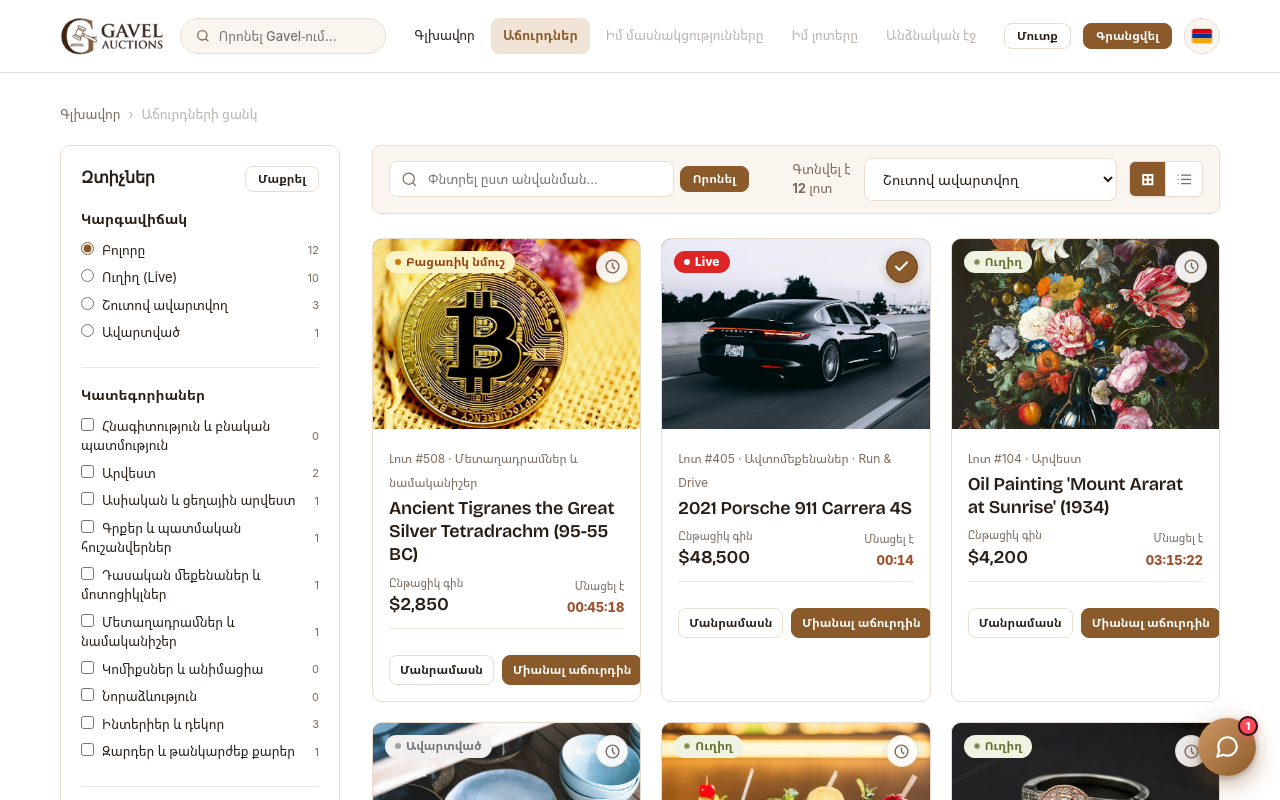
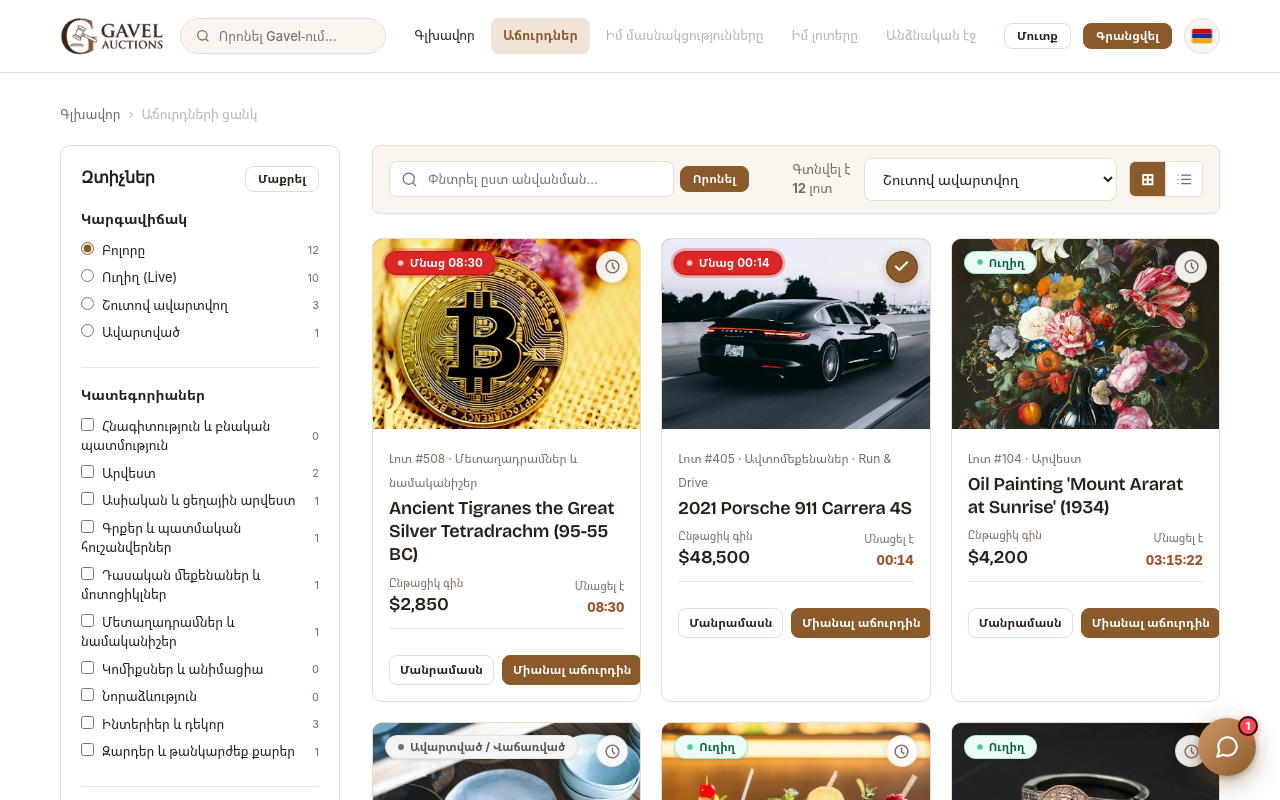
Before and after one commit to inc-xchoayv/Gavel-AuctionPlatform, a React (Vite) app: page /auctions in a window 1280 px wide. Shown: the top 800 px of the page. Built offline with nearby package versions, Linux system fonts and the light colour scheme.

Commit message:
feat: implement 4 auction status modes (live, ending soon, upcoming, ended/sold) on cards

```diff
--- a/src/components/LotCard.jsx
+++ b/src/components/LotCard.jsx
@@ -14,22 +14,55 @@ export default function LotCard({ lot, viewMode = "grid" }) {
   const catObj = categoriesData.find((c) => c.id === lot.categoryId);
   const categoryLabel = catObj?.name?.[lang] || catObj?.name?.en || lot.categoryId;
 
-  // Բեյջի տեսակը
+  // 4 Action Modes:
+  // 1. Live (Ուղիղ) -> lot.status === "active" && !isEndingSoon
+  // 2. Ending soon / < 15m (Մնաց XX:XX) -> lot.status === "active" && isEndingSoon (pulsing red)
+  // 3. Upcoming (Շուտով) -> lot.status === "upcoming"
+  // 4. Ended (Ավարտված / Վաճառված) -> lot.status === "ended"
+  const isEndingSoon = (() => {
+    if (lot.status !== "active") return false;
+    if (lot.isEndingSoon) return true;
+    if (!lot.endsIn) return false;
+    const raw = String(lot.endsIn).trim();
+    const parts = raw.split(":").map((p) => parseInt(p, 10));
+    if (parts.length === 2 && !isNaN(parts[0])) {
+      return parts[0] < 15;
+    }
+    if (parts.length === 3 && !isNaN(parts[0]) && !isNaN(parts[1])) {
+      return parts[0] === 0 && parts[1] < 15;
+    }
+    return false;
+  })();
+
   let badgeEl = null;
-  if (lot.badge === "copart-live") {
+  if (lot.status === "ended" || lot.badge === "ended") {
     badgeEl = (
-      <span className="chip copart-live">
-        <span className="copart-dot"></span> Live
+      <span className="chip chip-ended">
+        <span className="chip-dot"></span>
+        {t("mode_ended") || "Ավարտված / Վաճառված"}
       </span>
     );
   } else if (lot.status === "upcoming" || lot.badge === "upcoming") {
-    badgeEl = <span className="chip upcoming">{t("rec_badge_antique") || "Upcoming"}</span>;
-  } else if (lot.status === "ended" || lot.badge === "ended") {
-    badgeEl = <span className="chip end">{t("chip_ended") || "Ended"}</span>;
-  } else if (lot.badge === "rare") {
-    badgeEl = <span className="chip rare">{t("rec_badge_rare") || "Rare"}</span>;
+    badgeEl = (
+      <span className="chip chip-upcoming">
+        <span className="chip-dot"></span>
+        {t("mode_upcoming") || "Շուտով"}
+      </span>
+    );
+  } else if (isEndingSoon) {
+    badgeEl = (
+      <span className="chip chip-ending">
+        <span className="chip-dot"></span>
+        {t("mode_ending_prefix") || "Մնաց"} {lot.endsIn || "00:14"}
+      </span>
+    );
   } else {
-    badgeEl = <span className="chip live">{t("chip_live") || "Live"}</span>;
+    badgeEl = (
+      <span className="chip chip-live">
+        <span className="chip-dot"></span>
+        {t("mode_live") || "Ուղիղ"}
+      </span>
+    );
   }
 
   return (
--- a/src/data/lang/en.json
+++ b/src/data/lang/en.json
@@ -493,5 +493,10 @@
   "cat_see_more": "See more",
   "cat_more_word": "more categories",
   "cat_show_less": "Show less",
-  "cat_show_less_sub": ""
+  "cat_show_less_sub": "",
+  "mode_live": "Live",
+  "mode_ending_prefix": "Ends in",
+  "mode_upcoming": "Upcoming",
+  "mode_ended": "Ended / Sold",
+  "hist_ended": "Ended / Sold"
 }
--- a/src/data/lang/hy.json
+++ b/src/data/lang/hy.json
@@ -493,5 +493,10 @@
   "cat_see_more": "Տեսնել ավելին",
   "cat_more_word": "կատեգորիա",
   "cat_show_less": "Թաքցնել",
-  "cat_show_less_sub": ""
+  "cat_show_less_sub": "",
+  "mode_live": "Ուղիղ",
+  "mode_ending_prefix": "Մնաց",
+  "mode_upcoming": "Շուտով",
+  "mode_ended": "Ավարտված / Վաճառված",
+  "hist_ended": "Ավարտված / Վաճառված"
 }
--- a/src/data/lang/ru.json
+++ b/src/data/lang/ru.json
@@ -493,5 +493,10 @@
   "cat_see_more": "Показать ещё",
   "cat_more_word": "категории",
   "cat_show_less": "Свернуть",
-  "cat_show_less_sub": ""
+  "cat_show_less_sub": "",
+  "mode_live": "В эфире",
+  "mode_ending_prefix": "Осталось",
+  "mode_upcoming": "Скоро",
+  "mode_ended": "Завершён / Продан",
+  "hist_ended": "Завершён / Продан"
 }
--- a/src/data/lots.json
+++ b/src/data/lots.json
@@ -59,7 +59,7 @@
       "id": "seller-2",
       "name": "ClassicHeritage_Yerevan",
       "verified": true,
-      "rating": 5.0
+      "rating": 5
     },
     "specs": {
       "engine": "V8 390ci High Output",
@@ -165,7 +165,7 @@
       "id": "seller-5",
       "name": "YerevanArtGallery",
       "verified": true,
-      "rating": 5.0
+      "rating": 5
     },
     "specs": {
       "medium": "Oil on canvas",
@@ -222,16 +222,16 @@
     "currency": "$",
     "bidsCount": 31,
     "status": "active",
-    "badge": "rare",
+    "badge": "ending",
     "isHot": true,
     "featured": false,
-    "endsIn": "00:45:18",
+    "endsIn": "08:30",
     "endsAt": "2026-12-05T19:30:00Z",
     "seller": {
       "id": "seller-7",
       "name": "NumismaticHeritage",
       "verified": true,
-      "rating": 5.0
+      "rating": 5
     },
     "specs": {
       "metal": "High-purity Silver (AR)",
@@ -363,7 +363,7 @@
       "id": "seller-5",
       "name": "YerevanArtGallery",
       "verified": true,
-      "rating": 5.0
+      "rating": 5
     },
     "specs": {
       "material": "Lost-wax cast bronze on black granite base",
--- a/src/pages/MyLots.jsx
+++ b/src/pages/MyLots.jsx
@@ -129,8 +129,9 @@ export default function MyLots() {
                   </div>
                   <div className="lot-manage-info">
                     <div className="lot-manage-status-row">
-                      <span className={`chip ${lot.status === "active" ? "live" : "ended"}`}>
-                        {lot.status === "active" ? t("chip_live") : t("hist_ended")}
+                      <span className={`chip ${lot.status === "active" ? "chip-live" : "chip-ended"}`}>
+                        <span className="chip-dot"></span>
+                        {lot.status === "active" ? (t("mode_live") || "Ուղիղ") : (t("mode_ended") || "Ավարտված / Վաճառված")}
                       </span>
                       <small className="lot-manage-id-lbl">
                         <span>{t("det_lot_word")}</span> #{lot.id} · {lot.categoryId}
--- a/src/styles/common.css
+++ b/src/styles/common.css
@@ -485,57 +485,91 @@ nav {
 .chip {
   display: inline-flex;
   align-items: center;
-  gap: 5px;
-  padding: 4px 10px;
+  gap: 6px;
+  padding: 5px 12px;
   border-radius: 999px;
-  font-size: 12px;
-  font-weight: 600;
-  line-height: 1.2;
-}
-.chip.live { background: var(--ok-bg); color: var(--ok); }
-.chip.live::before {
-  content: '';
+  font-size: 11.5px;
+  font-weight: 700;
+  line-height: 1;
+  user-select: none;
+  box-shadow: 0 1px 3px rgba(0, 0, 0, 0.12);
+  white-space: nowrap;
+}
+.chip-dot {
   width: 6px;
   height: 6px;
   border-radius: 50%;
-  background: var(--ok);
+  display: inline-block;
+  flex-shrink: 0;
+}
+/* 1. Live (Ուղիղ) */
+.chip.chip-live,
+.chip.live {
+  background: #ecfdf5;
+  color: #065f46;
+  border: 1px solid rgba(16, 185, 129, 0.3);
+}
+.chip.chip-live .chip-dot,
+.chip.live .chip-dot,
+.chip.live::before {
+  background: #10b981;
   animation: pulse-dot 1.5s infinite;
 }
-.chip.soon { background: var(--warn-bg); color: var(--warn); }
-.chip.end,
-.chip.ended {
-  background: #f1f0ee;
-  color: #71717a;
-}
-.chip.end::before,
-.chip.ended::before {
-  content: '';
-  width: 6px;
-  height: 6px;
-  border-radius: 50%;
-  background: #a1a1aa;
-}
-.chip.rare {
-  background: #fef3c7;
-  color: #92400e;
-}
-.chip.rare::before {
-  content: '';
-  width: 6px;
-  height: 6px;
-  border-radius: 50%;
-  background: #d97706;
-}
+/* 2. Ending Soon (< 15 mins) (Կարմիր / առկայծող) */
+.chip.chip-ending,
+.chip.chip-ending-soon,
+.chip.copart-live {
+  background: #dc2626;
+  color: #ffffff;
+  border: 1px solid #b91c1c;
+  animation: chipPulsingGlow 1.4s ease-in-out infinite;
+}
+.chip.chip-ending .chip-dot,
+.chip.chip-ending-soon .chip-dot,
+.chip.copart-live .copart-dot {
+  background: #ffffff;
+  animation: pulse-dot 1.2s infinite;
+}
+@keyframes chipPulsingGlow {
+  0% {
+    box-shadow: 0 0 0 0 rgba(220, 38, 38, 0.65);
+    transform: scale(1);
+  }
+  50% {
+    box-shadow: 0 0 0 5px rgba(220, 38, 38, 0);
+    transform: scale(1.02);
+  }
+  100% {
+    box-shadow: 0 0 0 0 rgba(220, 38, 38, 0);
+    transform: scale(1);
+  }
+}
+/* 3. Upcoming (Շուտով) */
+.chip.chip-upcoming,
 .chip.upcoming {
   background: #eff6ff;
   color: #1e40af;
-}
+  border: 1px solid rgba(59, 130, 246, 0.3);
+}
+.chip.chip-upcoming .chip-dot,
+.chip.upcoming .chip-dot,
 .chip.upcoming::before {
-  content: '';
-  width: 6px;
-  height: 6px;
-  border-radius: 50%;
   background: #3b82f6;
+}
+/* 4. Ended / Sold (Ավարտված / Վաճառված) */
+.chip.chip-ended,
+.chip.end,
+.chip.ended {
+  background: #f4f4f5;
+  color: #52525b;
+  border: 1px solid #e4e4e7;
+}
+.chip.chip-ended .chip-dot,
+.chip.end .chip-dot,
+.chip.ended .chip-dot,
+.chip.end::before,
+.chip.ended::before {
+  background: #71717a;
 }
 .chip.lead { background: var(--ok-bg); color: var(--ok); }
 .chip.out { background: var(--bad-bg); color: var(--bad); }
```
